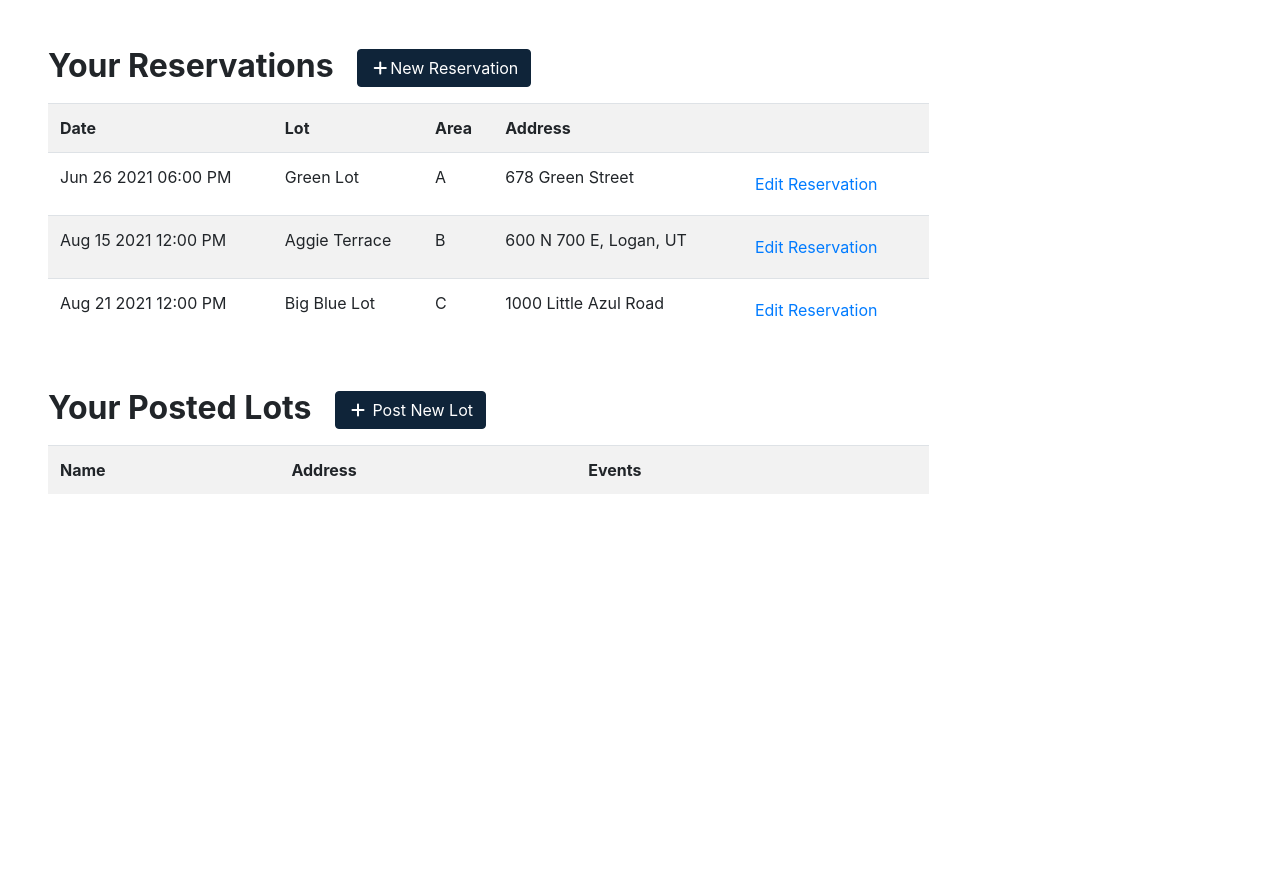
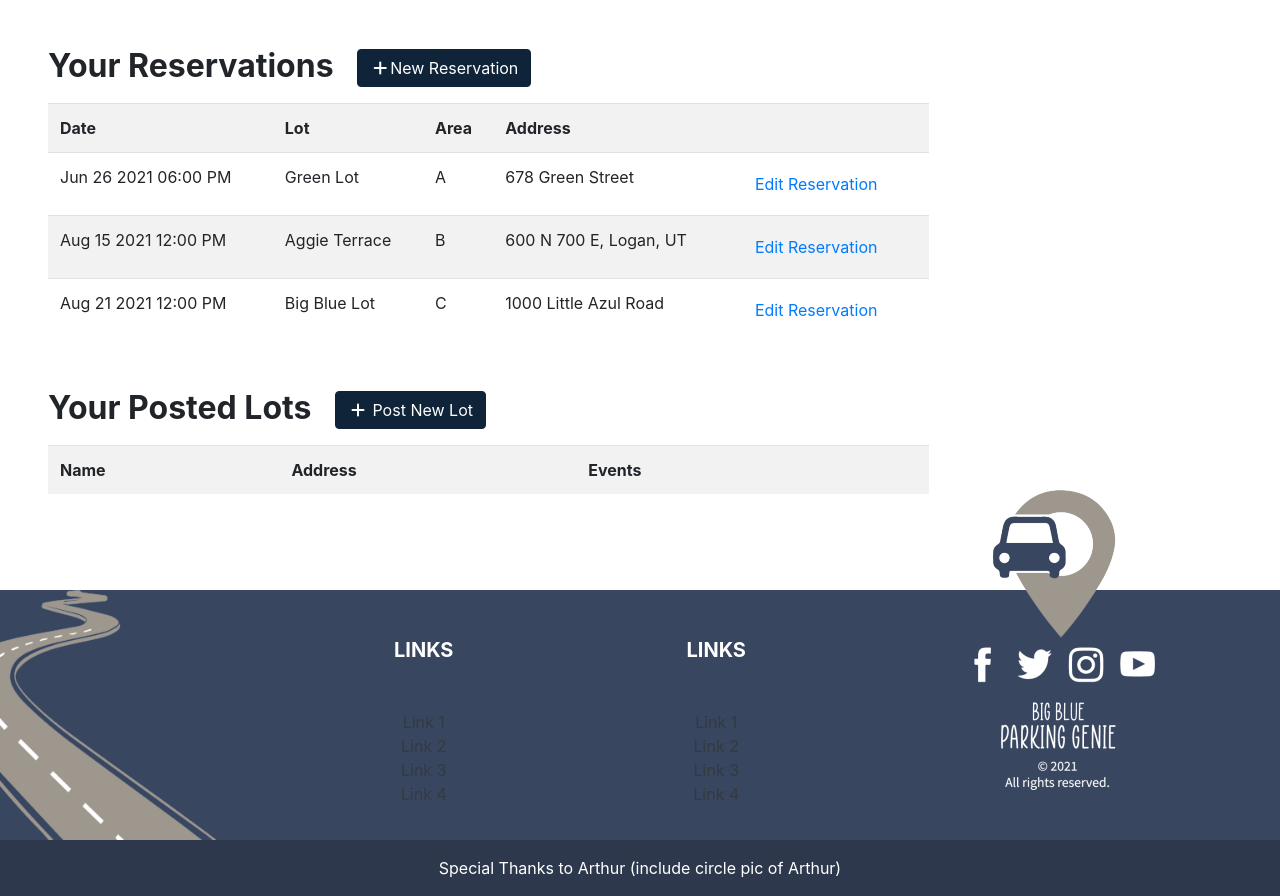
Before and after one commit to Anne-Senpai/CS-3450-Team-5, a Django app: page / in a window 1280 px wide. Shown: the part 380-1276 px from the top of the page. Before the commit the page ends 874 px from the top, so only its background shows below. Run offline with Django 3.2, Linux system fonts and the light colour scheme; a user stored in the database is signed in; data comes from the database, SQL or seed files in the repository; lists and menus that the app fills with data are empty; some libraries are stand-ins or nearby versions.

Commit message:
added footer (will need to update)

```diff
--- a/src/bbpg/genie/templates/genie/base.html
+++ b/src/bbpg/genie/templates/genie/base.html
@@ -52,4 +52,73 @@
 			</div>
 		</main>
 	</body>
+	{% if user.is_authenticated %}
+	<footer class="bg-blue text-white text-center text-lg-start">
+		<!-- Grid container -->
+		<div class="container p-0 m-0">
+
+			<!--Grid row-->
+			<div class="row pl-0">
+				<div class="col-3 m-0 p-0">
+					<img class="position-left float-left ml-0" height="250px;" src="{% static 'genie/footer_left.png' %}" />
+				</div>
+
+				<!--Grid column-->
+				<div class="col-3 mb-4 mb-md-0 mt-5">
+					<h5 class="text-uppercase">Links</h5>
+
+					<ul class="list-unstyled mb-0 mt-5">
+						<li>
+							<a href="#!" class="text-dark">Link 1</a>
+						</li>
+						<li>
+							<a href="#!" class="text-dark">Link 2</a>
+						</li>
+						<li>
+							<a href="#!" class="text-dark">Link 3</a>
+						</li>
+						<li>
+							<a href="#!" class="text-dark">Link 4</a>
+						</li>
+					</ul>
+				</div>
+				<!--Grid column-->
+
+				<!--Grid column-->
+				<div class="col-3  mb-4 mb-md-0 mt-5">
+					<h5 class="text-uppercase mb-0">Links</h5>
+
+					<ul class="list-unstyled mt-5">
+						<li>
+							<a href="#!" class="text-dark">Link 1</a>
+						</li>
+						<li>
+							<a href="#!" class="text-dark">Link 2</a>
+						</li>
+						<li>
+							<a href="#!" class="text-dark">Link 3</a>
+						</li>
+						<li>
+							<a href="#!" class="text-dark">Link 4</a>
+						</li>
+					</ul>
+				</div>
+				<!--Grid column-->
+
+				<div class="col-3 float-right m-0 p-0">
+					<img class="position-right float-right" style="margin-top: -100px;" src="{% static 'genie/footer_right.png' %}" />
+				</div>
+			</div>
+			<!--Grid row-->
+		</div>
+		<!-- Grid container -->
+
+		<!-- Copyright -->
+		<div class="text-center p-3" style="background-color: rgba(0, 0, 0, 0.2);">
+			Special Thanks to Arthur (include circle pic of Arthur)
+		</div>
+		<!-- Copyright -->
+	</footer>
+	<!-- Footer -->
+	{% endif %}
 	</html>
--- a/src/bbpg/genie/templates/genie/index.html
+++ b/src/bbpg/genie/templates/genie/index.html
@@ -14,7 +14,7 @@
 		<input class="btn btn-success py-1" type="submit" id="submit_add_funds" value="Add"/>
 		<button class="btn btn-danger py-1" id="cancel_add_funds">Cancel</button>
 	</form>
-    <div class="row">
+    <div class="row mb-5">
         <div class="col-lg-9">
             <h2 class="mb-3 mt-5">Your Reservations <a href="{% url 'genie:events' %}" class="p mx-3 btn btn-primary"><i class="fa-fw fas fa-plus"></i>New Reservation</a></h2>
             <table class="table table-striped">
@@ -41,7 +41,7 @@
                     class="fa-fw fas fa-plus"></i>
                 Post New Lot</a></h2>
 
-            <table class="table table-striped">
+            <table class="table table-striped mb-5">
                 <tr>
                     <th>Name</th>
                     <th>Address</th>
```
